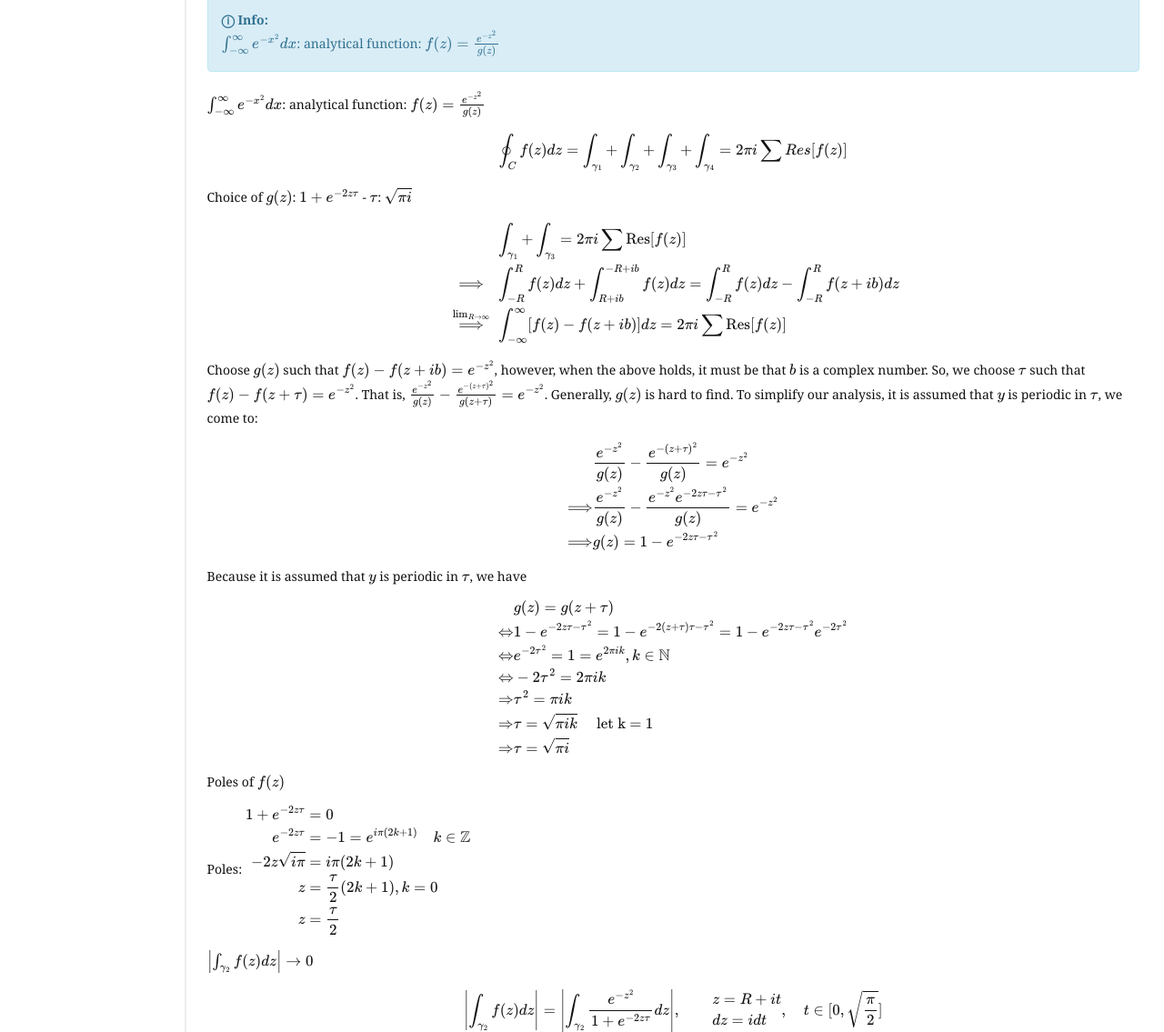
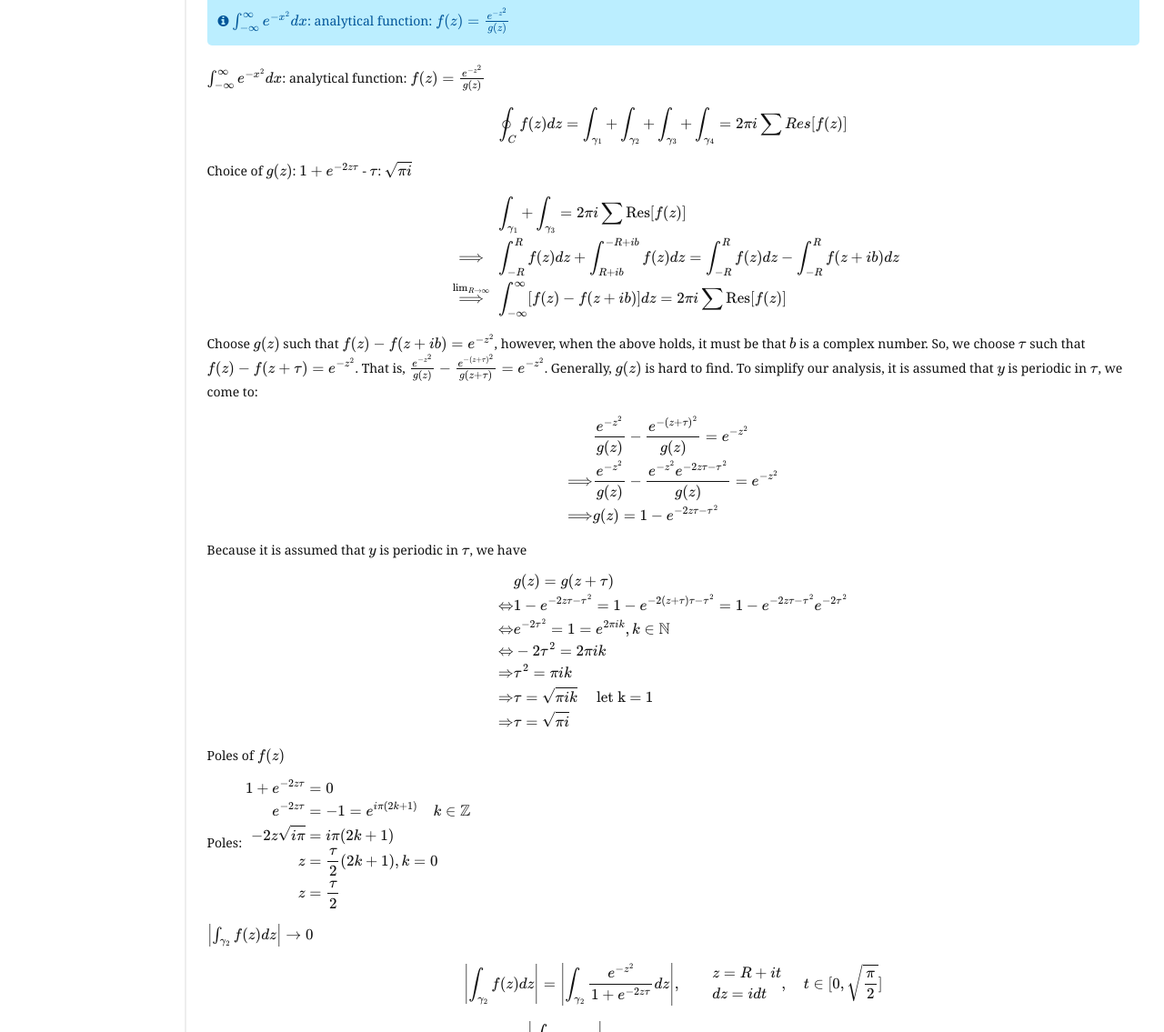
Before and after one commit to BenEcon/benecon.github.io, a Jekyll site: the page built from _posts/2022-12-03-countour-integration.md, in a window 1280 px wide and 1400 px high, scrolled down 260 px. Shown: the part 265-1400 px from the top of the window at 91% size. Built offline with Jekyll 4.4.1, drawn with Linux system fonts in a browser that asks for light colours; nearby versions of some CDN libraries; formulas are drawn with MathJax 3.

Commit message:
Update 2 files
Update _layouts/default.html
Update _posts/2022-12-03-countour-integration.md

```diff
--- a/_layouts/default.html
+++ b/_layouts/default.html
@@ -1,4 +1,38 @@
 <!DOCTYPE html>
+
+<style type="text/css">
+    @import url('//maxcdn.bootstrapcdn.com/font-awesome/4.2.0/css/font-awesome.min.css');
+
+    .info-msg,
+    .success-msg,
+    .warning-msg,
+    .error-msg {
+      margin: 5px 0;
+      margin-bottom: 20px;
+      padding: 10px;
+      border-radius: 5px 5px 5px 5px;
+      border: 2px solid transparent;
+      border-color: transparent;
+    }
+    .info-msg {
+      color: #059;
+      background-color: #BEF;
+    }
+    .success-msg {
+      color: #270;
+      background-color: #DFF2BF;
+    }
+    .warning-msg {
+      color: #9F6000;
+      background-color: #FEEFB3;
+    }
+    .error-msg {
+      color: #D8000C;
+      background-color: #FFBABA;
+    }
+
+</style>
+
 <html>
 
     {% include head.html %}
--- a/_posts/2022-12-03-countour-integration.md
+++ b/_posts/2022-12-03-countour-integration.md
@@ -8,8 +8,9 @@ use_math: true
 
 ![Countour_Integration](/assets/Countour_Integration.pdf)
 
-<div style="padding: 15px; border: 1px solid transparent; border-color: transparent; margin-bottom: 20px; border-radius: 4px; color: #31708f; background-color: #d9edf7; border-color: #bce8f1;">
-<strong>&#9432; Info:<br/></strong> $\int_{-\infty}^{\infty} e^{-x^{2}} d x$: analytical function: $f(z)=\frac{e^{-z^{2}}}{g(z)}$
+<div class="info-msg">
+	<i class="fa fa-info-circle"></i>
+	$\int_{-\infty}^{\infty} e^{-x^{2}} d x$: analytical function: $f(z)=\frac{e^{-z^{2}}}{g(z)}$
 </div>
 
 $\int_{-\infty}^{\infty} e^{-x^{2}} d x$: analytical function: $f(z)=\frac{e^{-z^{2}}}{g(z)}$
```
